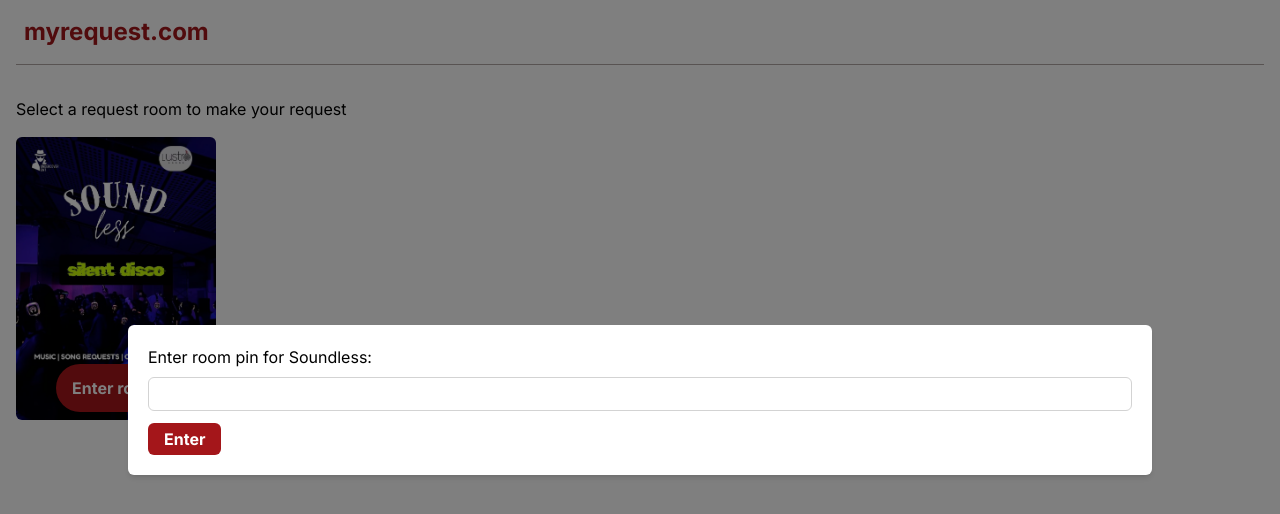
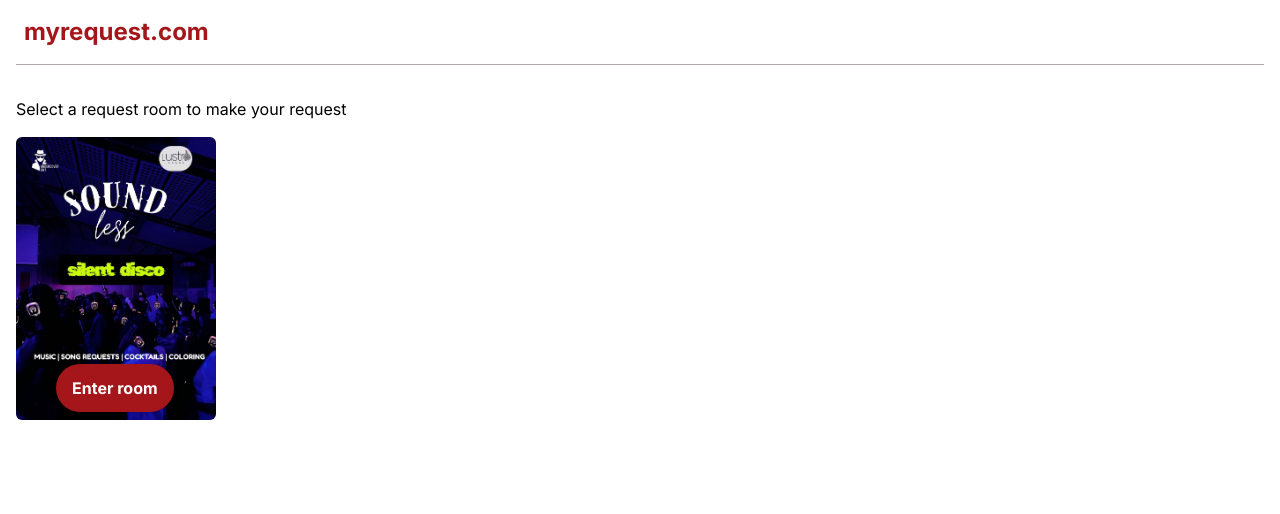
Before and after one commit to thefuadeniola/myrequest, a Next.js app: page / in a window 1280 px wide. Shown: the top 514 px of the page. Built offline with nearby package versions, Linux system fonts and the light colour scheme; a web font is replaced by a local one.

Commit message:
Fixed build errors

```diff
--- a/src/app/components/Navbar.js
+++ b/src/app/components/Navbar.js
@@ -1,11 +1,12 @@
 import React from 'react'
+import Link from 'next/link'
 
 const Navbar = () => {
   return (
     <div className='p-4'>
-        <div className='border-[rgb(177,167,166)] border-b pb-4 pl-2 flex flex-row items-center justify-between relative'>
+        <div className='border-[#b1a7a6] border-b pb-4 pl-2 flex flex-row items-center justify-between relative'>
             <div className='flex flex-row items-center space-x-2'>
-                <p className='font-bold font-inter text-lg md:text-2xl text-[#a4161a]'>myrequest.com</p>
+                <Link href='/' className='font-bold font-inter text-lg md:text-2xl text-[#a4161a]'>myrequest.com</Link>
             </div>
         </div>
     </div>
--- a/src/app/page.js
+++ b/src/app/page.js
@@ -23,8 +23,10 @@
           Enter room
         </button>
       </div>
-      <div className="fixed top-0 right-0 h-screen w-screen  bg-black/50 flex items-center justify-center">
-        <div className="rounded-md bg-white shadow-md h-fit w-4/5 z-100 p-5">
+      {
+        popup && (
+          <div className="fixed top-0 right-0 h-screen w-screen  bg-black/50 flex items-center justify-center" onClick={() => showPopup(false)}>
+            <div className="rounded-md bg-white shadow-md h-fit w-4/5 z-100 p-5" onClick={(e) => e.stopPropagation()}>
               <label>Enter room pin for Soundless:</label>
               <input type="number" className="border-1 border-[#d3d3d3] mt-2 rounded-md w-full pl-2 py-1" />
               <button
@@ -35,6 +37,10 @@
               </button>
             </div>
           </div>
+
+        )
+      }
       </div>
+
   );
 }
--- a/src/app/request/page.js
+++ b/src/app/request/page.js
@@ -5,7 +5,7 @@
 import axios from 'axios'
 import Image from 'next/image'
 
-const page = () => {
+const Request = () => {
 
     const clientId = process.env.NEXT_PUBLIC_SPOTIFY_CLIENT_ID;
     const clientSecret = process.env.NEXT_PUBLIC_SPOTIFY_CLIENT_SECRET;
@@ -81,7 +81,7 @@
             }
         }
         getToken();
-    }, [])
+    }, [clientId, clientSecret])
 
   return (
     <div className='px-4 pt-2 font-inter'>
@@ -124,4 +124,4 @@
   )
 }
 
-export default page
+export default Request
```
Lines whose indentation alone changed are shown as unchanged.
